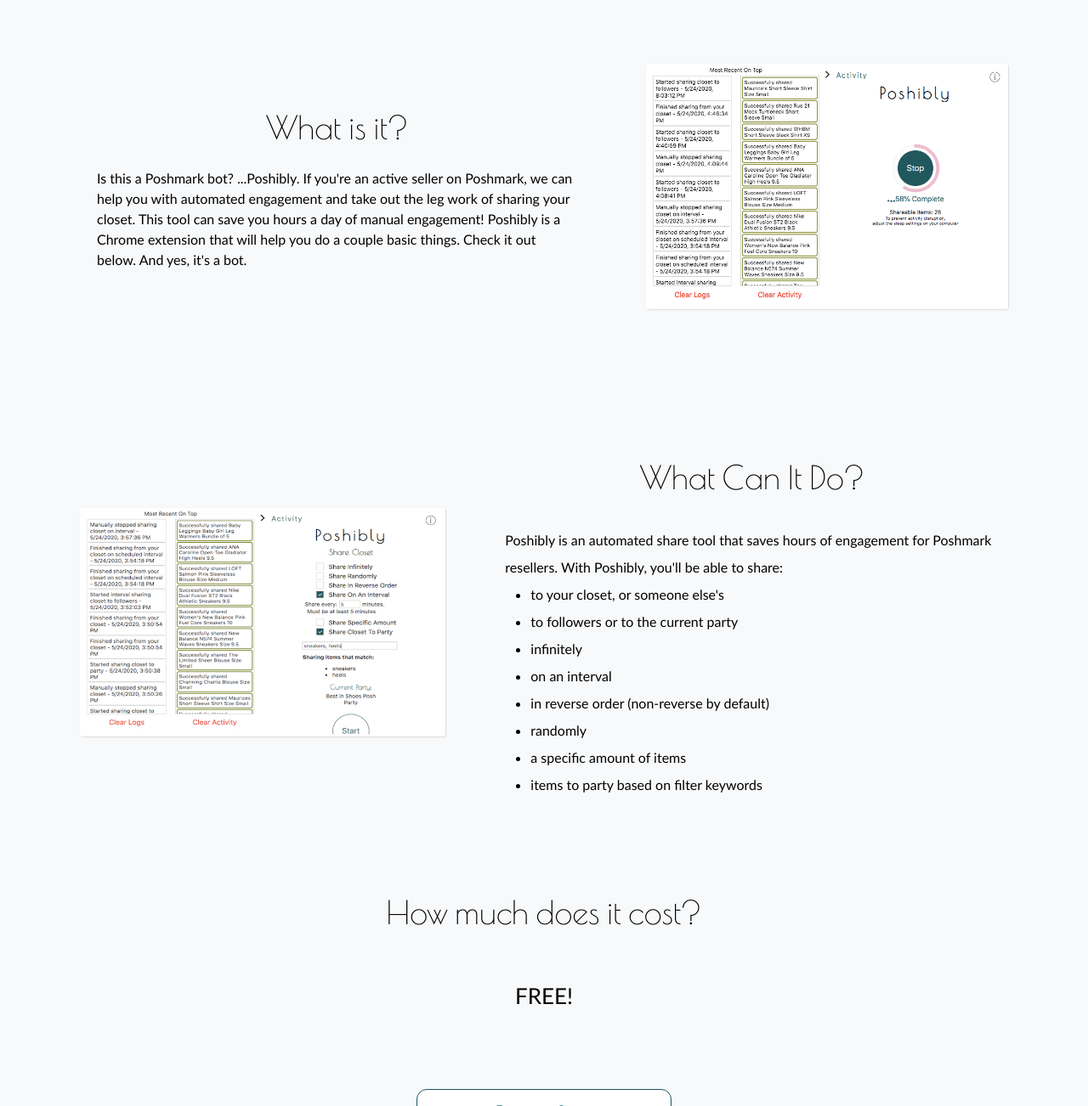
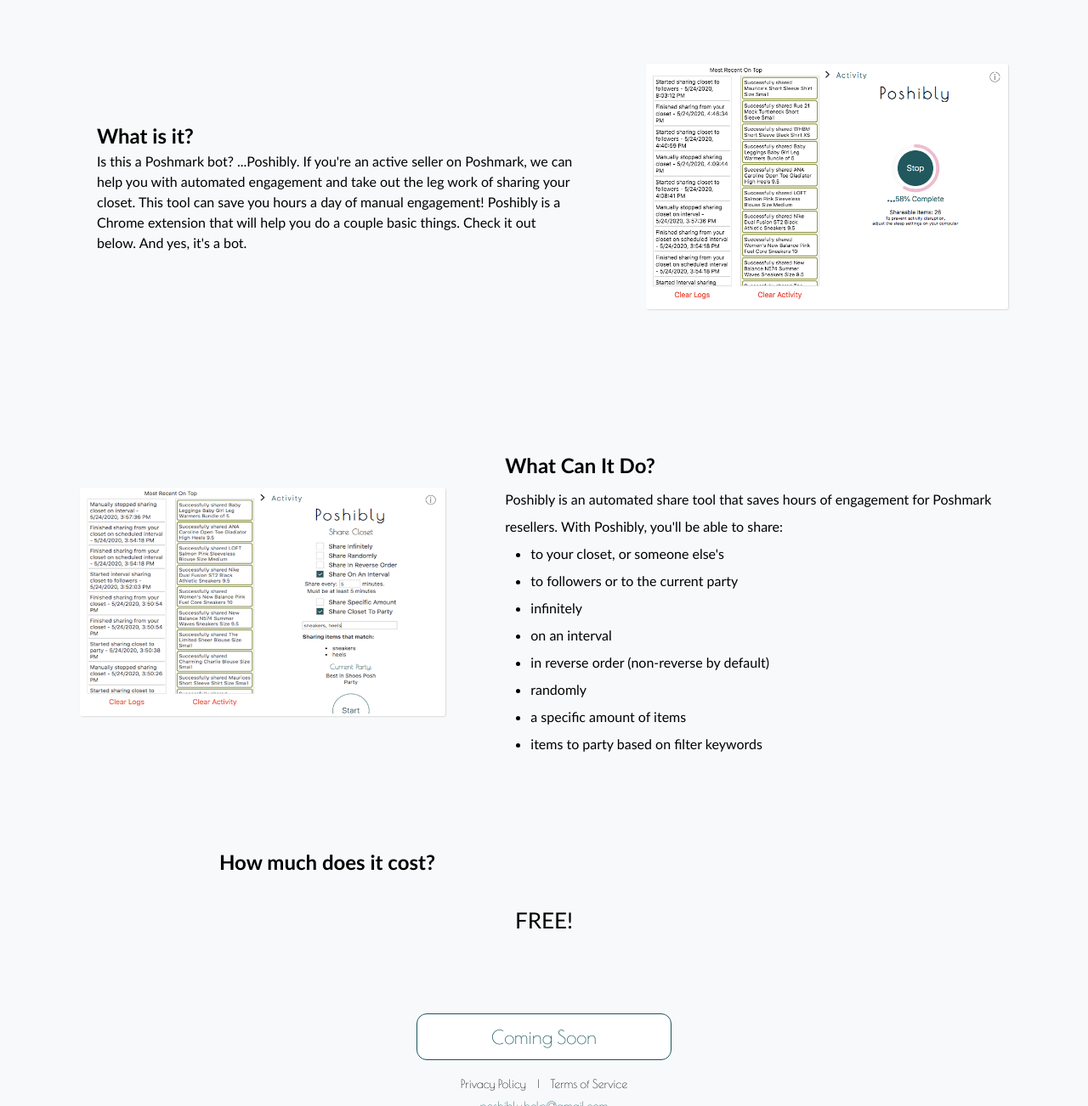
Before and after one commit to ericdfanning/poshibly-web, a website built with webpack: page src/index.html in a window 1280 px wide. Shown: the part 520-1822 px from the top of the page at 85% size. Built offline with nearby package versions, Linux system fonts and the light colour scheme; files whose address does not match are found by name.

Commit message:
changed h1 tags to h2

```diff
--- a/src/index.html
+++ b/src/index.html
@@ -65,7 +65,7 @@
         <div class='what-is-it card-container'>
           <div class='card'>
             <section class="section">
-              <h1>What is it?</h1>
+              <h2>What is it?</h2>
               Is this a Poshmark bot? ...Poshibly. If you're an active seller on Poshmark, we can help you with automated engagement and take out the leg work of sharing your closet. This tool can save you hours a day of manual engagement! Poshibly is a Chrome extension that will help you do a couple basic things. Check it out below. And yes, it's a bot.
             </section>
             <div class='card-image'>
@@ -79,7 +79,7 @@
               <img src='/poshibly-dashboard-options-checked.png' alt='Dashboard view showing multiple options of how to share'/>
             </div>
             <section class="section">
-              <h1>What Can It Do?</h1>
+              <h2>What Can It Do?</h2>
               Poshibly is an automated share tool that saves hours of engagement for Poshmark resellers. With Poshibly, you'll be able to share:
               <ul>
                 <li>to your closet, or someone else's</li>
@@ -97,7 +97,7 @@
         <div id='pricing' class='pricing card-container'>
           <div class='card'>
             <section class="section">
-              <h1>How much does it cost?</h1>
+              <h2>How much does it cost?</h2>
               <div class='price__container'>
                 <span class='price__free'>
                     FREE!
```
Also changed, not shown: build/index.html.
